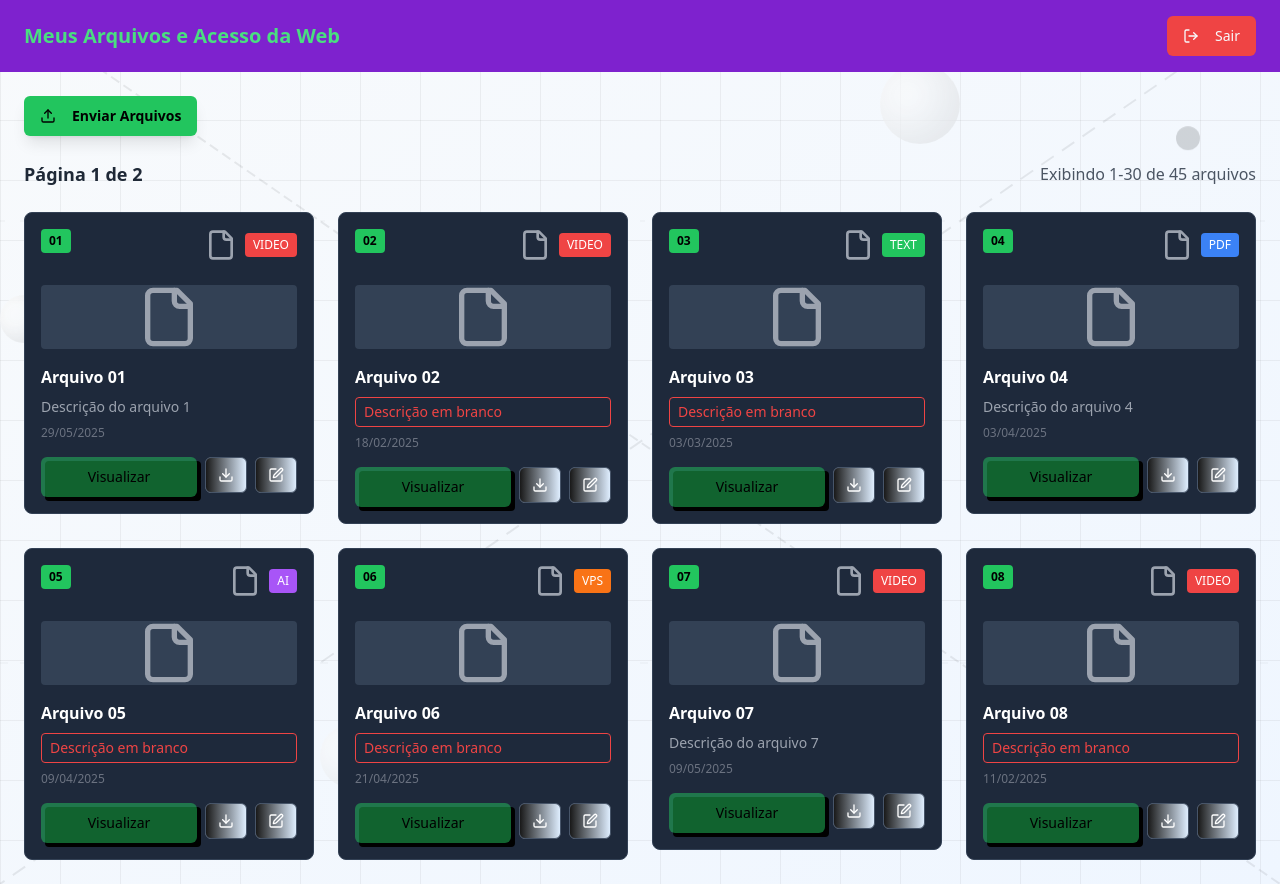
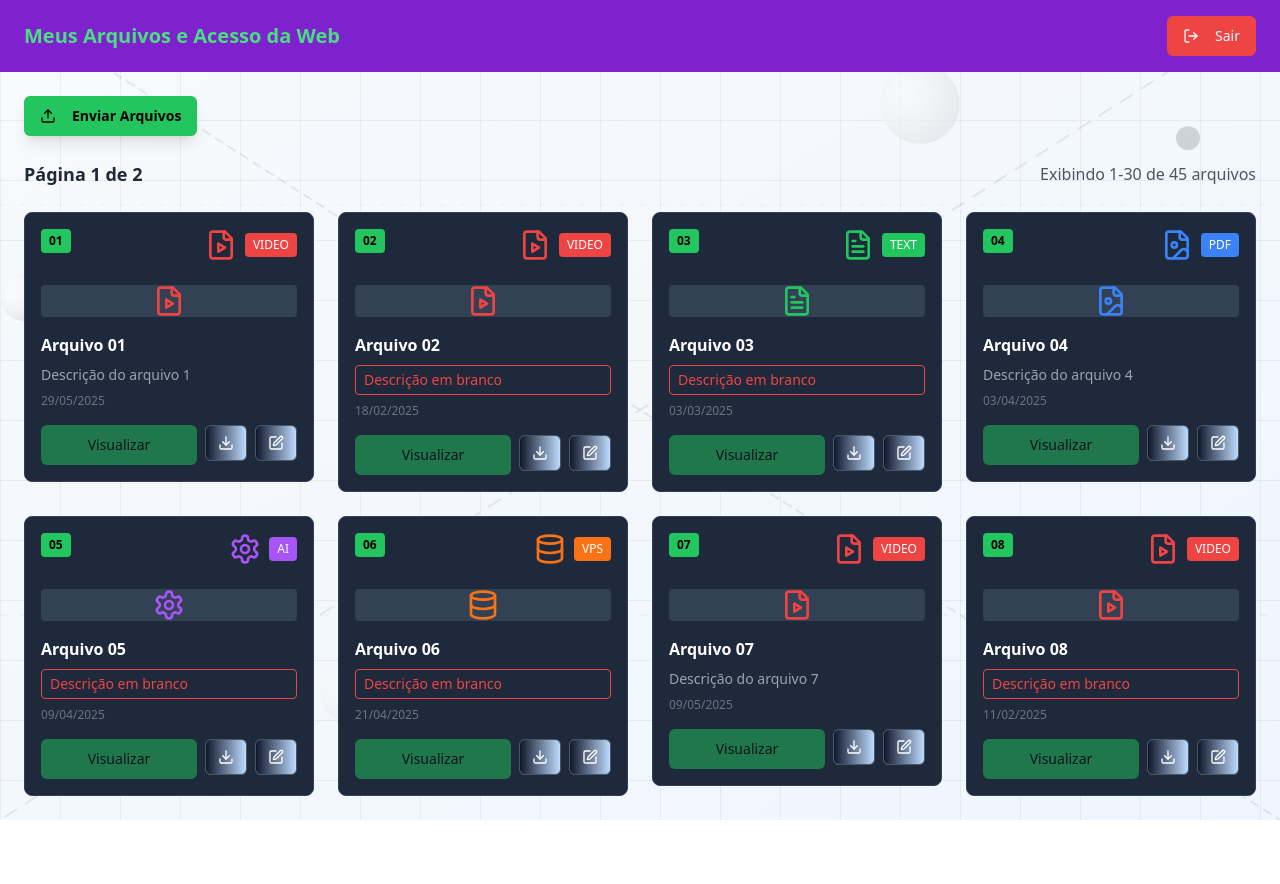
Before and after one commit to Facility2025/mystic-mirror-web-copy, a React (Vite) app: page / in a window 1280 px wide. Both pictures are taken after typing "name@example.com", "Sample123" into the empty fields and a click on the button "Entrar". After the commit the page ends 820 px from the top, so only its background shows below. Built offline with nearby package versions, Linux system fonts and the light colour scheme.

Commit message:
Reverted to commit 4de1f7396025e9bc1b77fcf3341469e39402414b

```diff
--- a/src/components/Dashboard.tsx
+++ b/src/components/Dashboard.tsx
@@ -1,5 +1,5 @@
 import React, { useState } from 'react';
-import { Upload, LogOut, File } from 'lucide-react';
+import { Upload, LogOut, FileVideo, FileText, FileImage, Settings, Database } from 'lucide-react';
 import { Button } from '@/components/ui/button';
 import FileCard from './FileCard';
 import FileUploadForm from './FileUploadForm';
@@ -17,7 +17,7 @@ const Dashboard = ({ onLogout }: DashboardProps) => {
       description: 'Descrição do arquivo 1',
       date: '29/05/2025',
       type: 'VIDEO' as const,
-      icon: <File className="h-8 w-8 text-gray-400" />
+      icon: <FileVideo className="h-8 w-8 text-red-500" />
     },
     {
       id: '02',
@@ -25,7 +25,7 @@ const Dashboard = ({ onLogout }: DashboardProps) => {
       description: '',
       date: '18/02/2025',
       type: 'VIDEO' as const,
-      icon: <File className="h-8 w-8 text-gray-400" />
+      icon: <FileVideo className="h-8 w-8 text-red-500" />
     },
     {
       id: '03',
@@ -33,7 +33,7 @@ const Dashboard = ({ onLogout }: DashboardProps) => {
       description: '',
       date: '03/03/2025',
       type: 'TEXT' as const,
-      icon: <File className="h-8 w-8 text-gray-400" />
+      icon: <FileText className="h-8 w-8 text-green-500" />
     },
     {
       id: '04',
@@ -41,7 +41,7 @@ const Dashboard = ({ onLogout }: DashboardProps) => {
       description: 'Descrição do arquivo 4',
       date: '03/04/2025',
       type: 'PDF' as const,
-      icon: <File className="h-8 w-8 text-gray-400" />
+      icon: <FileImage className="h-8 w-8 text-blue-500" />
     },
     {
       id: '05',
@@ -49,7 +49,7 @@ const Dashboard = ({ onLogout }: DashboardProps) => {
       description: '',
       date: '09/04/2025',
       type: 'AI' as const,
-      icon: <File className="h-8 w-8 text-gray-400" />
+      icon: <Settings className="h-8 w-8 text-purple-500" />
     },
     {
       id: '06',
@@ -57,7 +57,7 @@ const Dashboard = ({ onLogout }: DashboardProps) => {
       description: '',
       date: '21/04/2025',
       type: 'VPS' as const,
-      icon: <File className="h-8 w-8 text-gray-400" />
+      icon: <Database className="h-8 w-8 text-orange-500" />
     },
     {
       id: '07',
@@ -65,7 +65,7 @@ const Dashboard = ({ onLogout }: DashboardProps) => {
       description: 'Descrição do arquivo 7',
       date: '09/05/2025',
       type: 'VIDEO' as const,
-      icon: <File className="h-8 w-8 text-gray-400" />
+      icon: <FileVideo className="h-8 w-8 text-red-500" />
     },
     {
       id: '08',
@@ -73,7 +73,7 @@ const Dashboard = ({ onLogout }: DashboardProps) => {
       description: '',
       date: '11/02/2025',
       type: 'VIDEO' as const,
-      icon: <File className="h-8 w-8 text-gray-400" />
+      icon: <FileVideo className="h-8 w-8 text-red-500" />
     }
   ]);
 
@@ -84,42 +84,48 @@ const Dashboard = ({ onLogout }: DashboardProps) => {
       case 'avi':
       case 'mov':
       case 'mkv':
-        return { type: 'VIDEO' as const, icon: <File className="h-8 w-8 text-gray-400" /> };
+        return { type: 'VIDEO' as const, icon: <FileVideo className="h-8 w-8 text-red-500" /> };
       case 'txt':
       case 'doc':
       case 'docx':
-        return { type: 'TEXT' as const, icon: <File className="h-8 w-8 text-gray-400" /> };
+        return { type: 'TEXT' as const, icon: <FileText className="h-8 w-8 text-green-500" /> };
       case 'pdf':
       case 'jpg':
       case 'jpeg':
       case 'png':
       case 'gif':
-        return { type: 'PDF' as const, icon: <File className="h-8 w-8 text-gray-400" /> };
+        return { type: 'PDF' as const, icon: <FileImage className="h-8 w-8 text-blue-500" /> };
       default:
-        return { type: 'AI' as const, icon: <File className="h-8 w-8 text-gray-400" /> };
+        return { type: 'AI' as const, icon: <Settings className="h-8 w-8 text-purple-500" /> };
     }
   };
 
   const handleFileUpload = (fileData: { name: string; description: string; file: File | null; fileUrl: string; fileType: string; isLink?: boolean }) => {
-    let type;
+    let type, icon;
 
     if (fileData.isLink) {
       // Para links, tentamos determinar o tipo pela URL
       const url = fileData.fileUrl.toLowerCase();
       if (url.includes('.mp4') || url.includes('.avi') || url.includes('.mov') || url.includes('youtube.com') || url.includes('vimeo.com')) {
         type = 'VIDEO' as const;
+        icon = <FileVideo className="h-8 w-8 text-red-500" />;
       } else if (url.includes('.pdf')) {
         type = 'PDF' as const;
+        icon = <FileImage className="h-8 w-8 text-blue-500" />;
       } else if (url.includes('.jpg') || url.includes('.jpeg') || url.includes('.png') || url.includes('.gif')) {
         type = 'PDF' as const; // Usando PDF para imagens como no código original
+        icon = <FileImage className="h-8 w-8 text-blue-500" />;
       } else {
         type = 'AI' as const;
+        icon = <Settings className="h-8 w-8 text-purple-500" />;
       }
     } else if (fileData.file) {
       const result = getFileTypeFromExtension(fileData.file.name);
       type = result.type;
+      icon = result.icon;
     } else {
       type = 'AI' as const;
+      icon = <Settings className="h-8 w-8 text-purple-500" />;
     }
 
     const newId = String(files.length + 1).padStart(2, '0');
@@ -131,7 +137,7 @@ const Dashboard = ({ onLogout }: DashboardProps) => {
       description: fileData.description,
       date: currentDate,
       type: type,
-      icon: <File className="h-8 w-8 text-gray-400" />,
+      icon: icon,
       fileUrl: fileData.fileUrl,
       fileType: fileData.fileType,
       isLink: fileData.isLink
--- a/src/components/FileCard.tsx
+++ b/src/components/FileCard.tsx
@@ -1,6 +1,6 @@
 
 import React, { useState } from 'react';
-import { Download, Edit, File } from 'lucide-react';
+import { Download, Edit, Eye } from 'lucide-react';
 import { Button } from '@/components/ui/button';
 import { AspectRatio } from '@/components/ui/aspect-ratio';
 
@@ -43,9 +43,81 @@ const FileCard = ({ id, name, description, date, type, icon, fileUrl, fileType,
   };
 
   const renderFilePreview = () => {
+    if (!fileUrl) {
       return (
         <div className="text-center flex items-center justify-center h-full">
-        <File className="h-16 w-16 text-gray-400" />
+          {icon}
+        </div>
+      );
+    }
+
+    // Se for um link, tentamos determinar o tipo pelo URL
+    if (isLink || fileType === 'link') {
+      const url = fileUrl.toLowerCase();
+      if (url.includes('.jpg') || url.includes('.jpeg') || url.includes('.png') || url.includes('.gif') || url.includes('.webp')) {
+        return (
+          <AspectRatio ratio={16 / 9} className="w-full">
+            <img
+              src={fileUrl}
+              alt={name}
+              className="w-full h-full object-cover rounded"
+              onError={() => setImageError(true)}
+            />
+          </AspectRatio>
+        );
+      }
+
+      return (
+        <div className="text-center flex items-center justify-center h-full">
+          {icon}
+          <div className="ml-2">
+            <p className="text-xs text-gray-400">Link</p>
+          </div>
+        </div>
+      );
+    }
+
+    if (fileType?.startsWith('image/') && !imageError) {
+      return (
+        <AspectRatio ratio={16 / 9} className="w-full">
+          <img
+            src={fileUrl}
+            alt={name}
+            className="w-full h-full object-cover rounded"
+            onError={() => setImageError(true)}
+          />
+        </AspectRatio>
+      );
+    }
+
+    if (fileType?.startsWith('video/')) {
+      return (
+        <AspectRatio ratio={16 / 9} className="w-full">
+          <video
+            src={fileUrl}
+            className="w-full h-full object-cover rounded"
+            controls
+            preload="metadata"
+          />
+        </AspectRatio>
+      );
+    }
+
+    if (fileType === 'application/pdf') {
+      return (
+        <AspectRatio ratio={16 / 9} className="w-full">
+          <iframe
+            src={fileUrl}
+            className="w-full h-full rounded border-0"
+            title={name}
+          />
+        </AspectRatio>
+      );
+    }
+
+    return (
+      <div className="text-center flex items-center justify-center h-full">
+        {icon}
       </div>
     );
   };
@@ -58,7 +130,7 @@ const FileCard = ({ id, name, description, date, type, icon, fileUrl, fileType,
         </span>
         <div className="text-right">
           <div className="flex items-center justify-end space-x-2 mb-2">
-            <File className="h-8 w-8 text-gray-400" />
+            {icon}
             <span className={`text-white text-xs px-2 py-1 rounded ${getTypeColor(type)}`}>
               {type}
             </span>
@@ -79,28 +151,24 @@ const FileCard = ({ id, name, description, date, type, icon, fileUrl, fileType,
       </div>
 
       <div className="flex space-x-2 mt-4">
-        <div className="flex-1 relative">
-          {/* Fundo negro para efeito de papel destacado */}
-          <div className="absolute inset-0 bg-black rounded translate-x-1 translate-y-1 z-0"></div>
         <Button
           onClick={handleVisualize}
-            className="flex-1 bg-green-500 hover:bg-green-600 text-black text-sm relative z-10 w-full transform hover:translate-x-0.5 hover:translate-y-0.5 transition-transform duration-200"
+          className="flex-1 bg-green-500 hover:bg-green-600 text-black text-sm"
           disabled={!fileUrl}
         >
           Visualizar
         </Button>
-        </div>
         <Button
           variant="outline"
           size="sm"
-          className="bg-gradient-to-r from-black/90 to-blue-300/30 text-white hover:from-black hover:to-blue-400/40 border-slate-600"
+          className="bg-gradient-to-r from-slate-900 to-blue-200 text-white hover:from-slate-800 hover:to-blue-300 border-slate-600"
         >
           <Download className="h-4 w-4" />
         </Button>
         <Button
           variant="outline"
           size="sm"
-          className="bg-gradient-to-r from-black/90 to-blue-300/30 text-white hover:from-black hover:to-blue-400/40 border-slate-600"
+          className="bg-gradient-to-r from-slate-900 to-blue-200 text-white hover:from-slate-800 hover:to-blue-300 border-slate-600"
         >
           <Edit className="h-4 w-4" />
         </Button>
```
Lines whose indentation alone changed are shown as unchanged.
